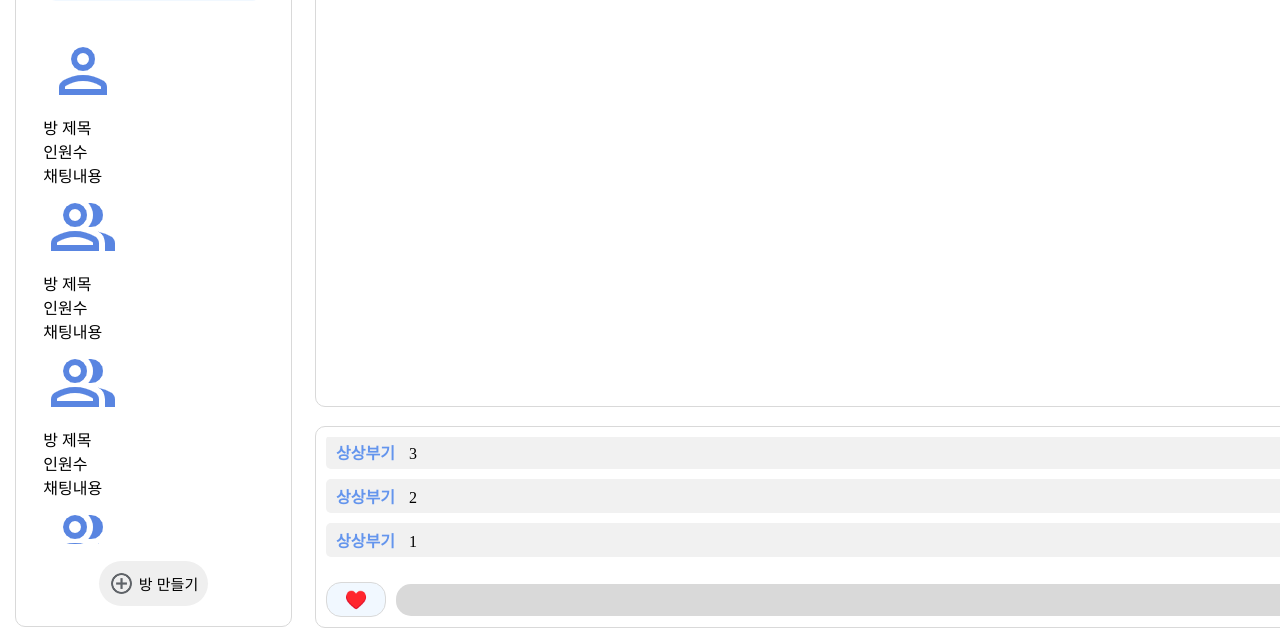
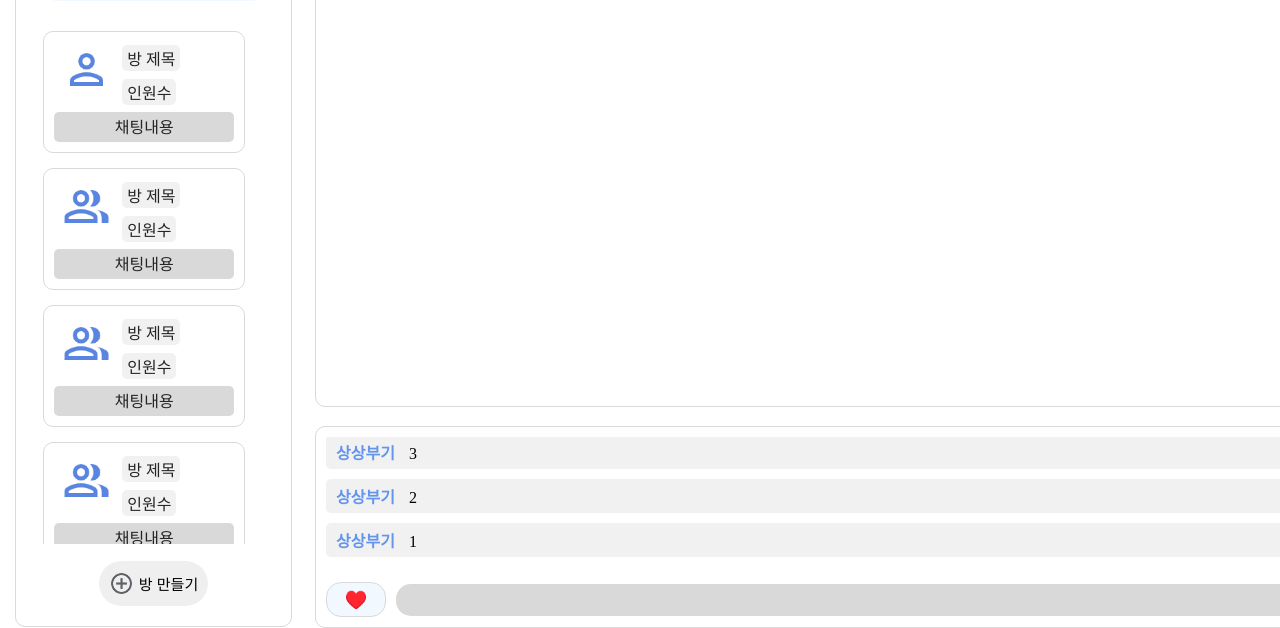
Before and after one commit to Jujinsol/BoogitTown, a plain HTML site: page frame.html in a window 1280 px wide. Shown: the part 300-928 px from the top of the page. Drawn offline with Linux system fonts and the light colour scheme.

Commit message:
Update style.css

```diff
--- a/style.css
+++ b/style.css
@@ -283,7 +283,7 @@ header .menu {
     border-radius: 10px;
     overflow: auto; /* 내용이 넘칠 경우 스크롤 가능 */
 }
-.left .room{
+.left #room{
     position: relative;
     cursor: pointer;
     display: flex;
@@ -295,7 +295,7 @@ header .menu {
     border: 1px solid;
     border-color: #d9d9d9;
 }
-.room #top{
+#room #top{
     position: absolute;
     overflow: hidden; /* 넘치는 텍스트 숨기기 */
     white-space: nowrap; /* 텍스트를 한 줄로 유지 */
@@ -304,7 +304,7 @@ header .menu {
     width: 150px;
     gap: 10px;
 }
-.room #pic{
+#room #pic{
     position: relative;
     width: 55px;
     height: 55px;
@@ -313,13 +313,13 @@ header .menu {
     border-radius: 137.28px / 132.5px;
     overflow: hidden;
 }
-.room #pic img{
+#room #pic img{
     height: auto;
     width: 100%;
     top: 0;
     left: 0px;
 }
-.room #top #info{
+#room #top #info{
     position: relative;
     overflow: hidden; /* 넘치는 텍스트 숨기기 */
     white-space: nowrap; /* 텍스트를 한 줄로 유지 */
@@ -330,7 +330,7 @@ header .menu {
     vertical-align: middle;
     gap: 8px;
 }
-.room #info div{
+#room #info div{
     position: relative;
     border-radius: 5px;
     background-color: #f1f1f1;
@@ -340,7 +340,7 @@ header .menu {
     text-align: left;
     padding : 1px 5px 1px 5px;
 }
-.room #roomText{
+#room #roomText{
     position: relative;
     overflow: hidden; /* 넘치는 텍스트 숨기기 */
     white-space: nowrap; /* 텍스트를 한 줄로 유지 */
```
